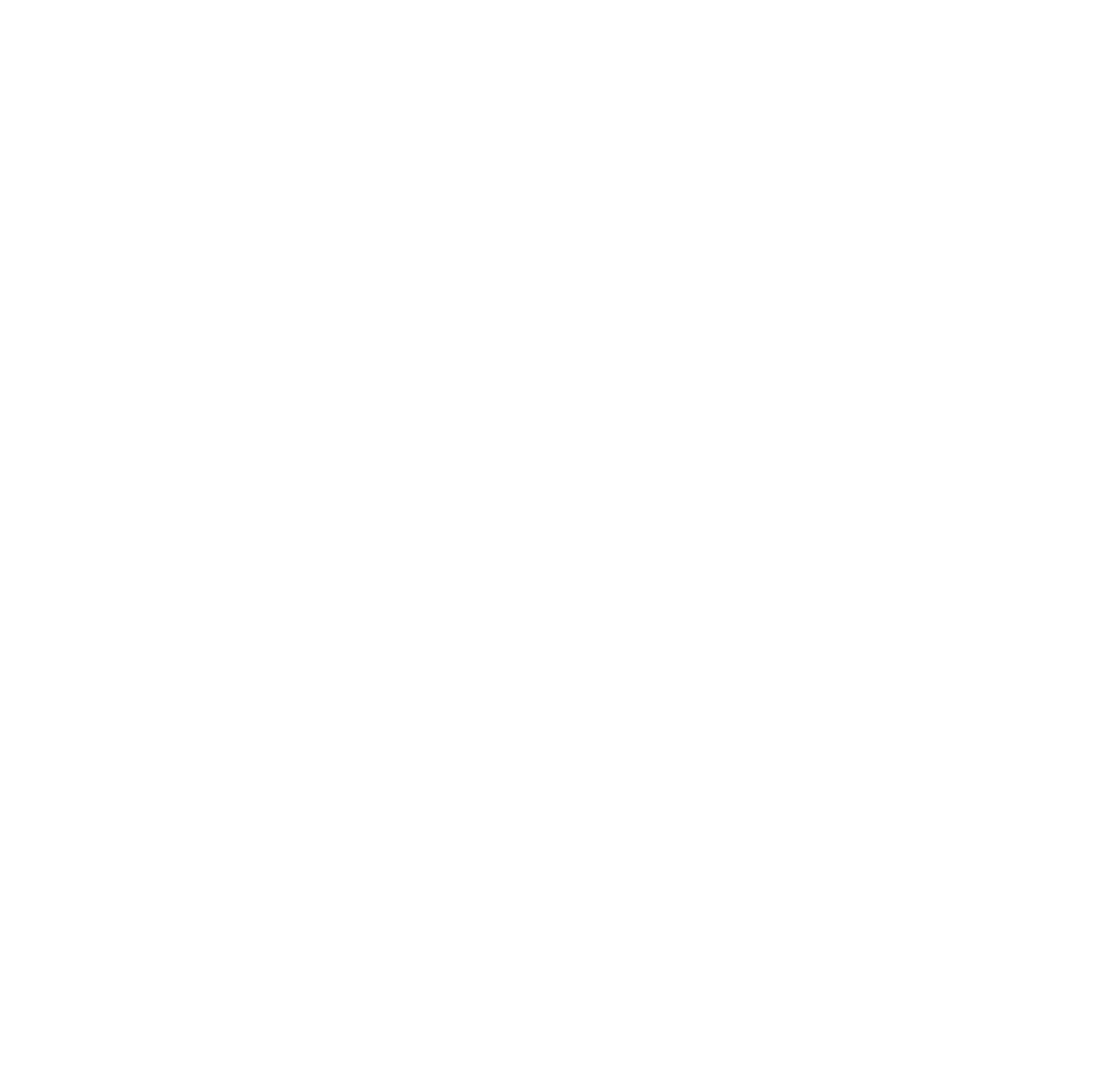
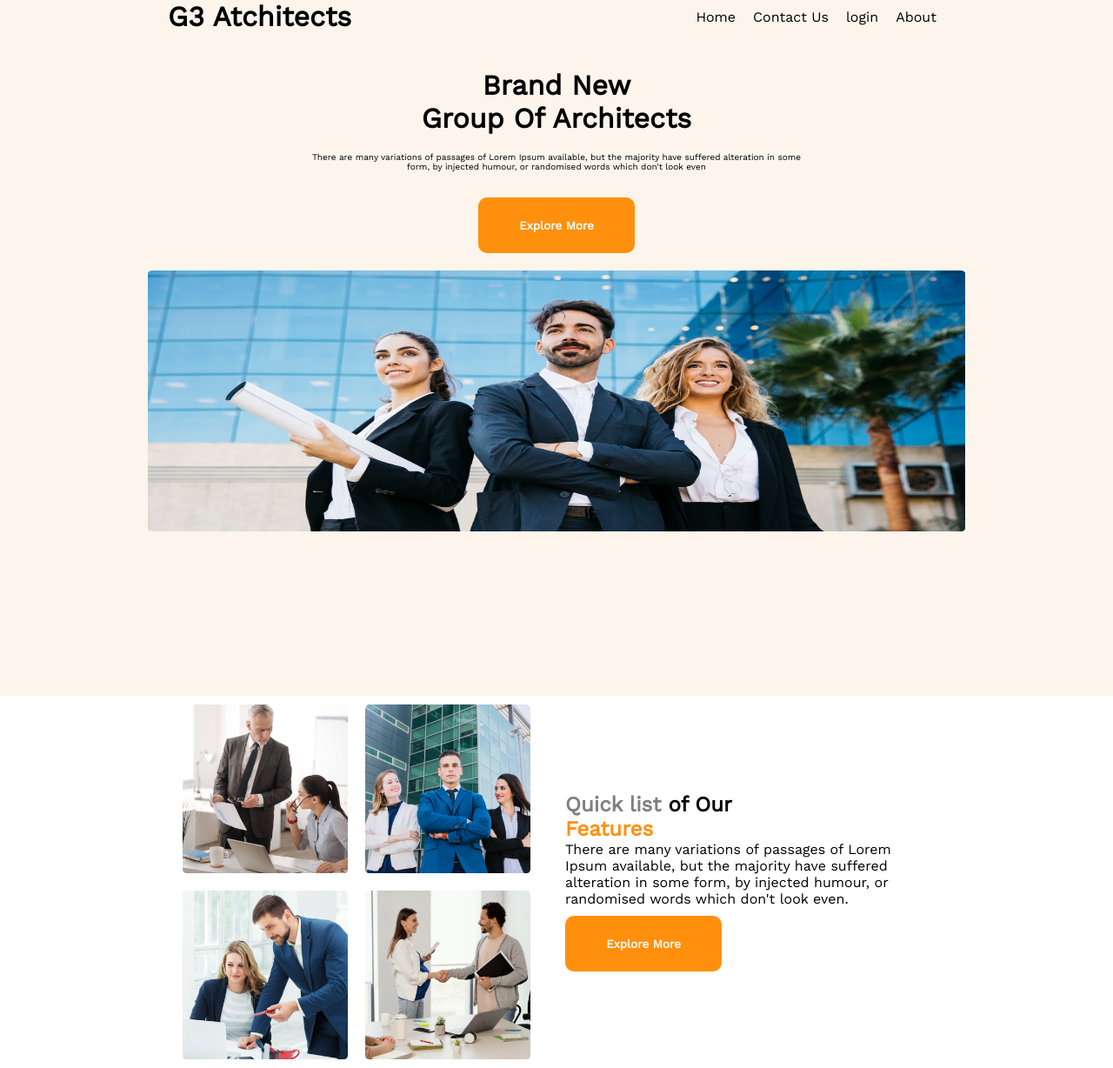
Before and after one commit to tzmehedy/g3-architects, a plain HTML site: page index.html in a window 1280 px wide. Shown: the whole page at 87% size. Before the commit the page ends 800 px from the top, so only its background shows below. Drawn offline with nearby package versions, Linux system fonts and the light colour scheme.

Commit message:
header and quick list complete

```diff
--- a/index.html
+++ b/index.html
@@ -8,6 +8,69 @@
     <link rel="stylesheet" href="style.css">
 </head>
 <body>
+    <!-- heading part -->
+    <header>
+        <div class="navigation-container">
+            <div class="navigation-title">
+                <h1>G3 Atchitects</h1>
+
+            </div>
+            <div>
+                <ul class="menu-items">
+                    <li class="menu-item">Home</li>
+                    <li class="menu-item">Contact Us</li>
+                    <li class="menu-item">login</li>
+                    <li class="menu-item">About</li>
+                </ul>
+            </div>
+        </div>
+
+        <div class="nav-title">
+            <h1>Brand New</h1>
+            <h1>Group Of Architects</h1>
+            <p class="nav-title-description">
+                There are many variations of passages of Lorem Ipsum available, but the majority have suffered alteration in some <br> form, by injected humour, or randomised words which don't look even
+            </p>
+        </div>
+
+        <div class="nav-btn">
+            <button class="btn">Explore More</button>
+        </div>
+        <div class="bannar-img-container">
+            <img class="banner-img" src="./images/banner.png" alt="">
+        </div>
+    </header>
+
+
+    <!-- quick list -->
+    <section class="quick-list-container">
+        <div class="quick-list-images quick-list">
+            <div class="quick-list-image">
+                <img class="img" src="./images/team1.png" alt="">
+            </div>
+            <div class="quick-list-image">
+                <img class="img" src="./images/team2.png" alt="">
+            </div>
+            <div class="quick-list-image">
+                <img class="img" src="./images/team3.png" alt="">
+            </div>
+            <div class="quick-list-image">
+                <img class="img" src="./images/team4.png" alt="">
+            </div>
+        </div>
+        <div class="quick-list quick-list-description">
+            <h1><span class="text-1">Quick list</span> of Our <br>
+                <span class="text-2">Features</span>
+            </h1>
+            <p>
+                There are many variations of passages of Lorem Ipsum available,
+                but the majority have suffered alteration in some form, by injected
+                humour, or randomised words which don't look even.
+            </p>
+            <button class="btn">Explore More</button>
+        </div>
+
+    </section>
 
 </body>
 </html>
--- a/style.css
+++ b/style.css
@@ -0,0 +1,91 @@
+@import url('https://fonts.googleapis.com/css2?family=Work+Sans&display=swap');
+*{
+    padding: 0px;
+    margin: 0px;
+    font-family: 'Work Sans', sans-serif;
+}
+header{
+    background-color: #E79A401A;
+    height: 100vh;
+}
+.navigation-container{
+    display: flex;
+    justify-content: space-around;
+}
+.menu-items{
+    display: flex;
+    list-style: none;
+}
+.menu-item{
+    margin: 10px;
+}
+.nav-title{
+    display: flex;
+    justify-content: center;
+    align-items: center;
+    flex-direction: column;
+    margin-top: 40px;
+}
+.nav-title-description{
+    margin-top: 20px;
+    font-size: 10px;
+
+    text-align: center;
+}
+.nav-btn{
+    display: flex;
+    justify-content: center;
+    margin-top: 20px;
+}
+.btn{
+    height: 64px;
+    width: 180px;
+    border: none;
+    border-radius: 10px;
+    background-color: #FF900E;
+    padding: 25px;
+    color: white;
+    font-weight: 700;
+    margin-top: 10px;
+}
+.bannar-img-container{
+    margin-top: 20px;
+    display: flex;
+    justify-content: center;
+}
+.banner-img{
+    width:940px;
+    height: 300px;
+}
+.quick-list-container{
+    margin-left: 200px;
+    margin-right: 200px;
+    display: flex;
+    justify-content: space-around;
+    align-items: center;
+}
+.quick-list{
+    width: 50%;
+}
+.quick-list-images{
+    display: grid;
+    grid-template-columns: repeat(2,6fr);
+}
+.quick-list-image{
+    margin: 10px;
+
+}
+.img{
+    height: 100%;
+    width: 100%;
+}
+.quick-list-description{
+    margin-left: 20px;
+    padding: 10px;
+}
+.text-1{
+    color: grey;
+}
+.text-2{
+    color: #FF900E;
+}
```
Also changed, not shown: images/architect.png (added), images/banner.png (added), images/icons/customers.png (added), images/icons/email.png (added), images/icons/projects.png (added), images/icons/ribon.png (added), images/sponsors/amazon.png (added), images/sponsors/figma.png (added), images/sponsors/google.png (added), images/sponsors/spotify.png (added), images/sponsors/telerama.png (added), images/team1.png (added), images/team2.png (added), images/team3.png (added), 1 more files.
